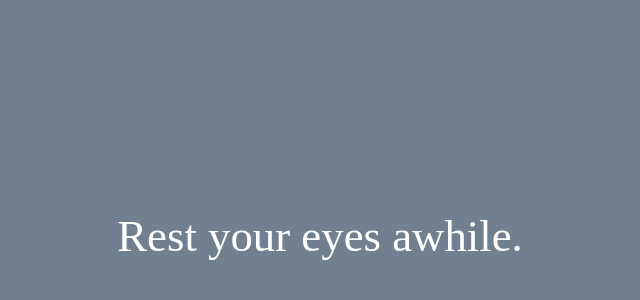
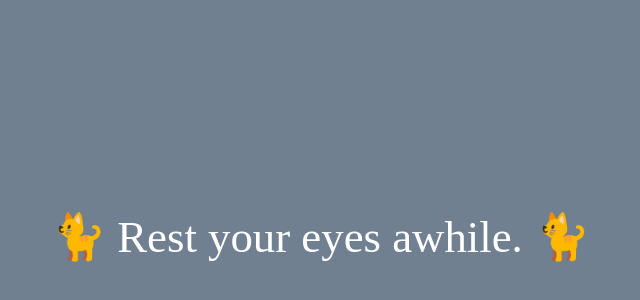
Before and after one commit to MerkleBros/catnap, an Electron app: page app/index.html in a window 1280 px wide. Shown: the part 164-464 px from the top of the page, without its empty margins (320-960 px from the left). Drawn offline with Linux system fonts and the light colour scheme.

Commit message:
App: Cat emoji

```diff
--- a/app/index.html
+++ b/app/index.html
@@ -3,7 +3,7 @@
     <div
       style="color: white; font-size: 3.5vw; position: absolute; top: 50%; left: 50%;
       transform: translate(-50%,-50%);">
-      Rest your eyes awhile.
+      🐈 Rest your eyes awhile. 🐈
     </div>
   </body>
 </html>
```
